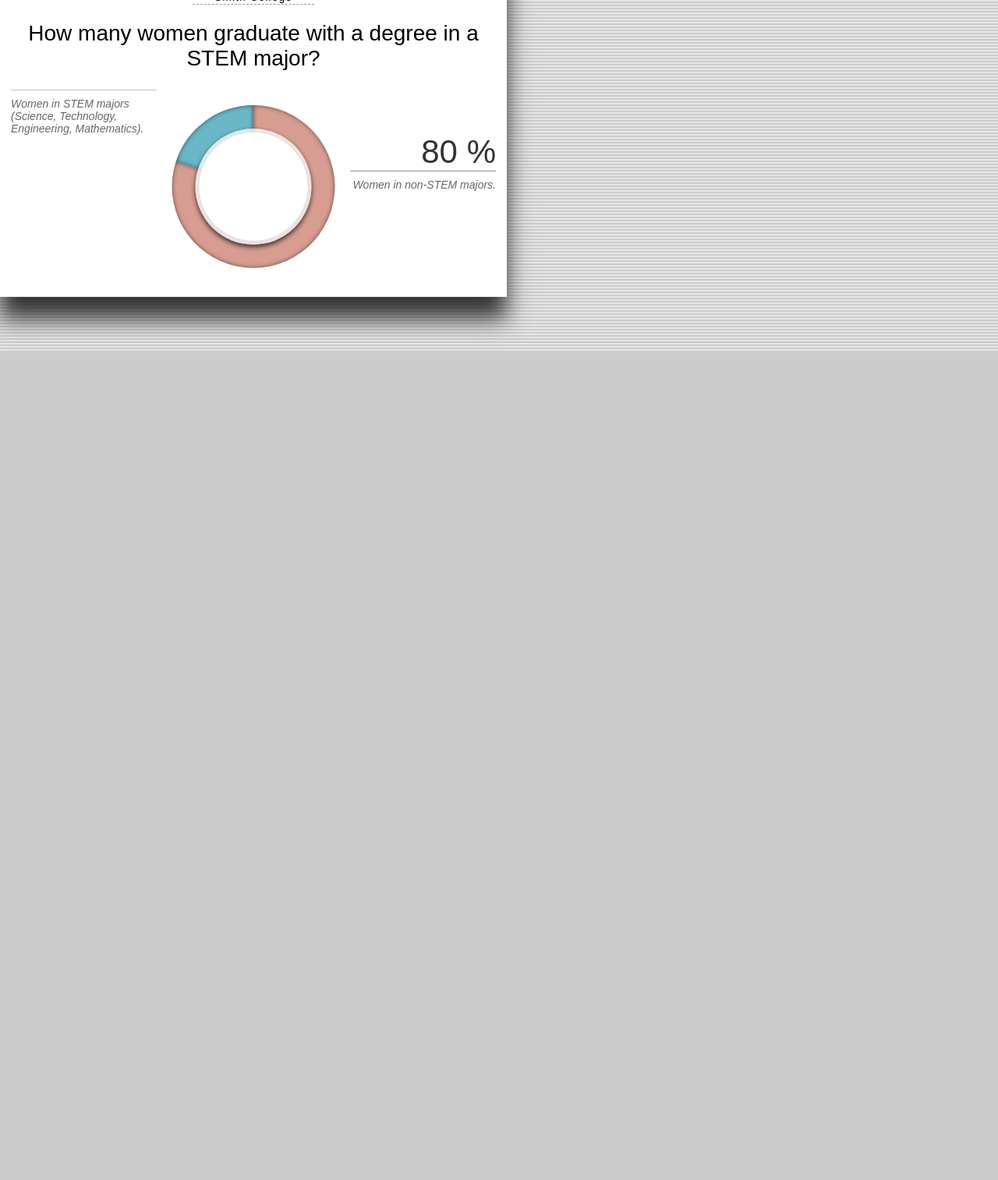
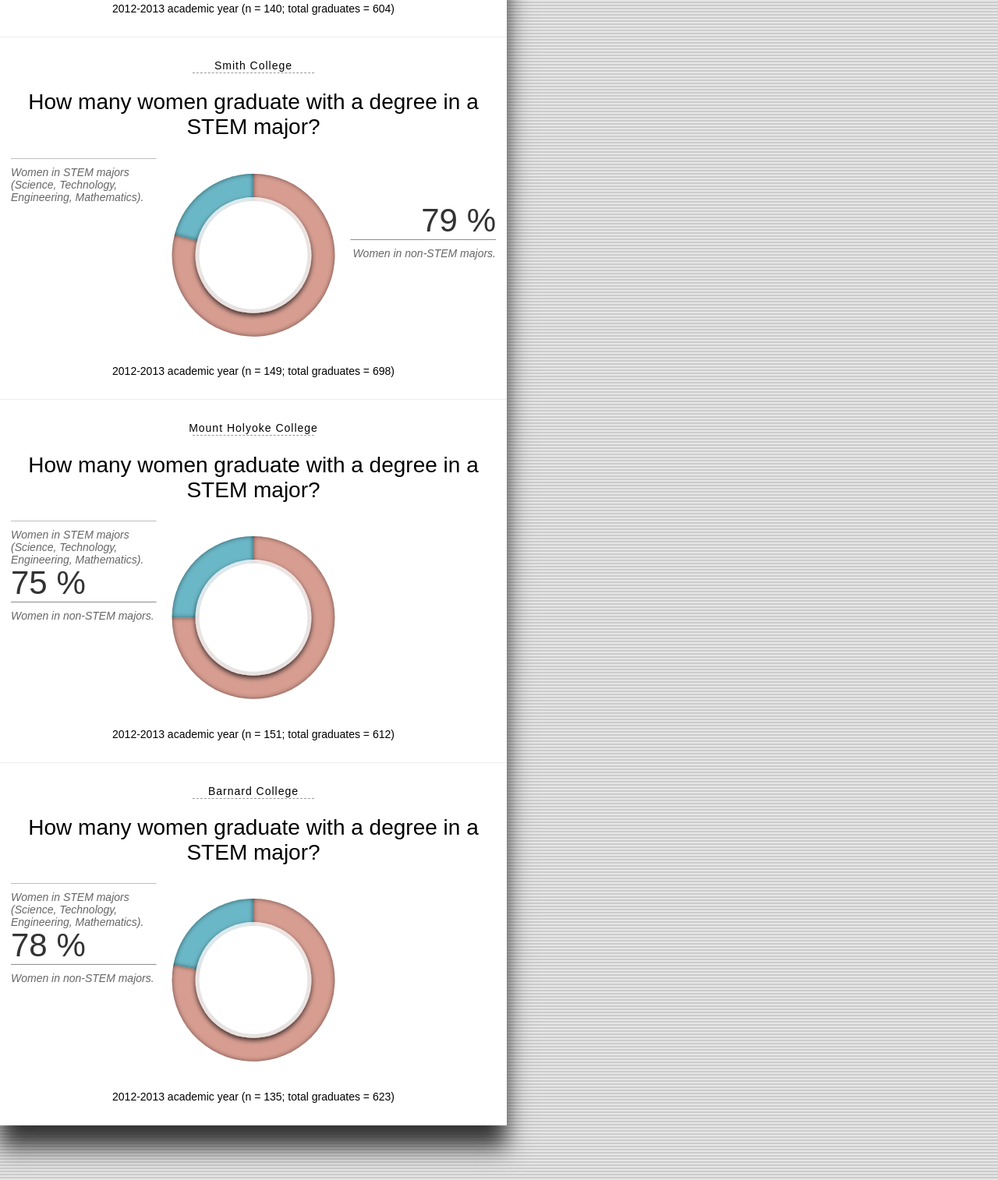
Before and after one commit to yprabhu/STEM-Women, a plain HTML site: page index.html in a window 1280 px wide. Shown: the part 1078-2592 px from the top of the page at 78% size. Before the commit the page ends 1529 px from the top, so only its background shows below. Drawn offline with nearby package versions, Linux system fonts and the light colour scheme.

Commit message:
add all data for women's colleges and include stats in the html for total women graduates and STEM graduates

```diff
--- a/css/style.css
+++ b/css/style.css
@@ -220,3 +220,7 @@ body, html {
     width: 1300px;
     margin: 0 auto;
 }
+
+.stat_info {
+    text-align: center;
+}
--- a/index.html
+++ b/index.html
@@ -46,6 +46,7 @@
           </defs>
         </svg>
       </div>
+      <p class=stat_info>2012-2013 academic year (n = 92; total graduates = 327)</p>
     </li>
 
     <li class="chart">
@@ -73,6 +74,7 @@
           </defs>
         </svg>
       </div>
+      <p class=stat_info>2012-2013 academic year (n = 140; total graduates = 604)</p>
     </li>
 
     <li class="chart">
@@ -100,6 +102,63 @@
           </defs>
         </svg>
       </div>
+      <p class=stat_info>2012-2013 academic year (n = 149; total graduates = 698)</p>
+    </li>
+
+    <li class="chart">
+      <h3 class="chart--subHeadline">Mount Holyoke College</h3>
+      <h2 class="chart--headline">How many women graduate with a degree in a STEM major?</h2>
+      <div id="pieChart_Holyoke">
+        <svg id="pieChartSVG">
+          <defs>
+            <filter id='pieChartInsetShadow'>
+              <feOffset dx='0' dy='0'/>
+              <feGaussianBlur stdDeviation='3' result='offset-blur' />
+              <feComposite operator='out' in='SourceGraphic' in2='offset-blur' result='inverse' />
+              <feFlood flood-color='black' flood-opacity='1' result='color' />
+              <feComposite operator='in' in='color' in2='inverse' result='shadow' />
+              <feComposite operator='over' in='shadow' in2='SourceGraphic' />
+            </filter>
+            <filter id="pieChartDropShadow">
+              <feGaussianBlur in="SourceAlpha" stdDeviation="3" result="blur" />
+              <feOffset in="blur" dx="0" dy="3" result="offsetBlur" />
+              <feMerge>
+                <feMergeNode />
+                <feMergeNode in="SourceGraphic" />
+              </feMerge>
+            </filter>
+          </defs>
+        </svg>
+      </div>
+      <p class=stat_info>2012-2013 academic year (n = 151; total graduates = 612)</p>
+    </li>
+
+    <li class="chart">
+      <h3 class="chart--subHeadline">Barnard College</h3>
+      <h2 class="chart--headline">How many women graduate with a degree in a STEM major?</h2>
+      <div id="pieChart_Barnard">
+        <svg id="pieChartSVG">
+          <defs>
+            <filter id='pieChartInsetShadow'>
+              <feOffset dx='0' dy='0'/>
+              <feGaussianBlur stdDeviation='3' result='offset-blur' />
+              <feComposite operator='out' in='SourceGraphic' in2='offset-blur' result='inverse' />
+              <feFlood flood-color='black' flood-opacity='1' result='color' />
+              <feComposite operator='in' in='color' in2='inverse' result='shadow' />
+              <feComposite operator='over' in='shadow' in2='SourceGraphic' />
+            </filter>
+            <filter id="pieChartDropShadow">
+              <feGaussianBlur in="SourceAlpha" stdDeviation="3" result="blur" />
+              <feOffset in="blur" dx="0" dy="3" result="offsetBlur" />
+              <feMerge>
+                <feMergeNode />
+                <feMergeNode in="SourceGraphic" />
+              </feMerge>
+            </filter>
+          </defs>
+        </svg>
+      </div>
+      <p class=stat_info>2012-2013 academic year (n = 135; total graduates = 623)</p>
     </li>
 
   </ul>
--- a/js/index.js
+++ b/js/index.js
@@ -6,13 +6,13 @@
         color       : 'red',
         description : 'Women in non-STEM majors.',
         title       : 'flowers',
-        value       : 0.62
+        value       : 0.72
       },
       {
         color       : 'blue',
         description : 'Women in STEM majors (Science, Technology, Engineering, Mathematics).',
         title       : 'trains',
-        value       : 0.38
+        value       : 0.28
       }
   ],
 
@@ -21,13 +21,13 @@
       color       : 'red',
       description : 'Women in non-STEM majors.',
       title       : 'flowers',
-      value       : 0.70
+      value       : 0.77
     },
     {
       color       : 'blue',
       description : 'Women in STEM majors (Science, Technology, Engineering, Mathematics).',
       title       : 'trains',
-      value       : 0.30
+      value       : 0.23
     }
 ],
 
@@ -36,13 +36,43 @@ pieChartSmith  : [
     color       : 'red',
     description : 'Women in non-STEM majors.',
     title       : 'flowers',
-    value       : 0.80
+    value       : 0.79
   },
   {
     color       : 'blue',
     description : 'Women in STEM majors (Science, Technology, Engineering, Mathematics).',
     title       : 'trains',
-    value       : 0.20
+    value       : 0.21
+  }
+],
+
+pieChartHolyoke  : [
+  {
+    color       : 'red',
+    description : 'Women in non-STEM majors.',
+    title       : 'flowers',
+    value       : 0.75
+  },
+  {
+    color       : 'blue',
+    description : 'Women in STEM majors (Science, Technology, Engineering, Mathematics).',
+    title       : 'trains',
+    value       : 0.25
+  }
+],
+
+pieChartBarnard  : [
+  {
+    color       : 'red',
+    description : 'Women in non-STEM majors.',
+    title       : 'flowers',
+    value       : 0.78
+  },
+  {
+    color       : 'blue',
+    description : 'Women in STEM majors (Science, Technology, Engineering, Mathematics).',
+    title       : 'trains',
+    value       : 0.22
   }
 ],
 
@@ -225,6 +255,8 @@ pieChartPenn  : [
     drawPieChart(     'pieChart_BMC',     data.pieChartBMC );
     drawPieChart(     'pieChart_Wellesley',     data.pieChartWellesley );
     drawPieChart(     'pieChart_Smith',     data.pieChartSmith );
+    drawPieChart(     'pieChart_Holyoke',     data.pieChartHolyoke );
+    drawPieChart(     'pieChart_Barnard',     data.pieChartBarnard );
     drawPieChart(     'pieChart_Penn',     data.pieChartPenn );
 
 
```
